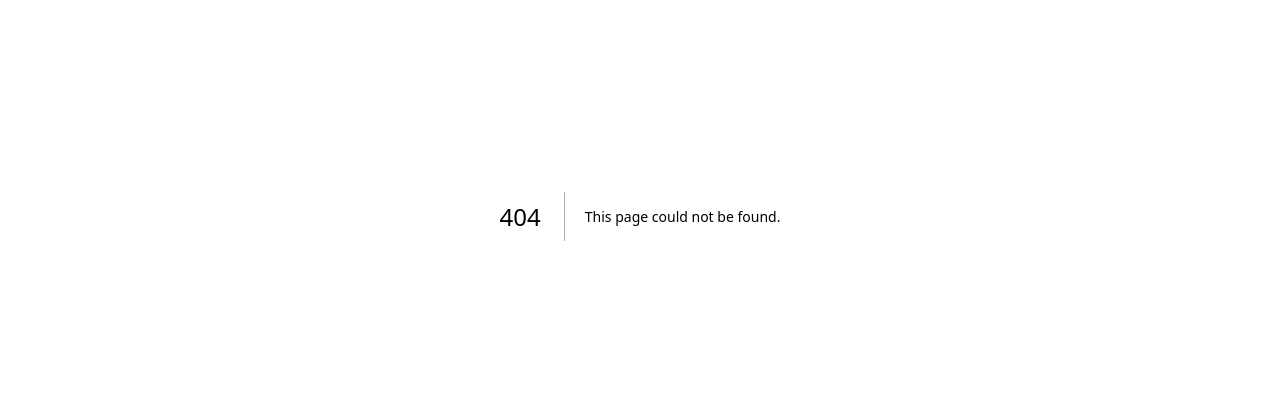
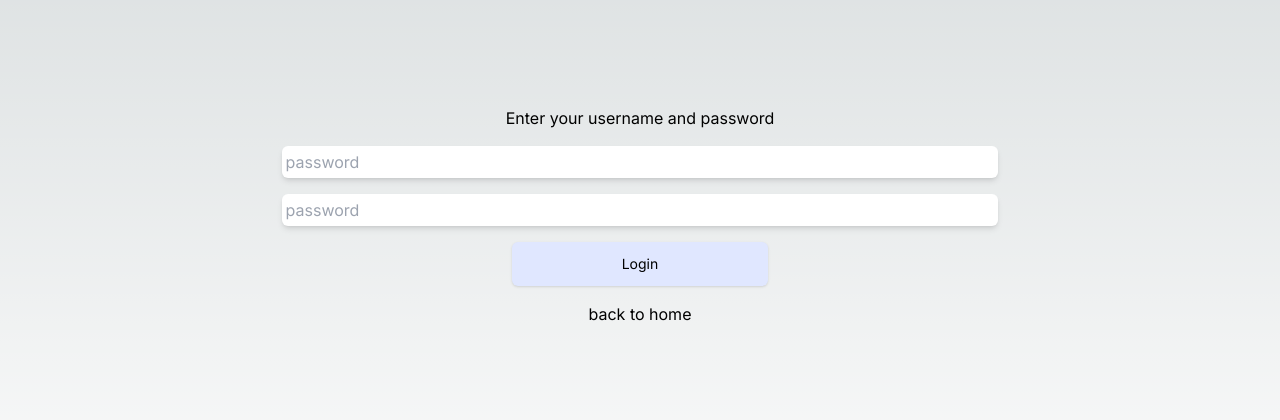
Before and after one commit to azzam2912/hagavi-blog-frontend, a Next.js app: page /login in a window 1280 px wide. Before the commit this address had no page. Shown: the part 184-604 px from the top of the page. Built offline with nearby package versions, Linux system fonts and the light colour scheme.

Commit message:
add username and password form

```diff
--- /dev/null
+++ b/app/api/auth/[...nextauth].ts
@@ -0,0 +1,13 @@
+import NextAuth from "next-auth";
+import Google from "next-auth/providers/google";
+
+export const authOptions = {
+    providers: [
+        Google({
+            clientId: process.env.NEXT_PUBLIC_GOOGLE_CLIENT_ID as string,
+            clientSecret: process.env.NEXT_PUBLIC_GOOGLE_CLIENT_secret as string,
+        }),
+    ],
+}
+
+export default NextAuth(authOptions)
--- /dev/null
+++ b/app/api/auth/[...nextauth]/route.ts
@@ -0,0 +1,5 @@
+import { authOptions } from "@/lib/auth";
+import NextAuth from "next-auth/next";
+
+const handler = NextAuth(authOptions);
+export { handler as GET, handler as POST};
--- a/app/blog/Blog.tsx
+++ b/app/blog/Blog.tsx
@@ -7,7 +7,7 @@ interface BlogProps {
 
 export default function Blog({ posts }: BlogProps) {
   return (
-    <div className="p-4 w-full">
+    <div className="p-2 w-full">
       {posts.map((_, index, arr) => (
         <PostCard key={index} post={posts[arr.length - index - 1]} />
       ))}
--- /dev/null
+++ b/app/login/page.tsx
@@ -0,0 +1,37 @@
+import { useRouter } from "next/router";
+import { useState } from "react";
+export default function Login() {
+    const [password, setPassword] = useState("");
+    const [username, setUserName] = useState("");
+    const router = useRouter();
+    const handleBackToHome = () => {
+        router.push("/");
+    }
+    const handleSubmit = () => {
+
+    }
+
+    return (
+        <main className="flex min-h-screen flex-col items-center justify-center">
+            <div className="flex flex-col items-center w-3/4 m-8 p-8">
+                Enter your username and password
+                <form className="flex-row justify-center items-center w-4/5 py-4 space-y-4" onSubmit={handleSubmit}>
+                    <div className="flex items-center justify-center">
+                        <label htmlFor="username" className="sr-only">username</label>
+                        <input value={username} onChange={e => setUserName(e.target.value)} type="text" name="username" id="username" className="shadow-md focus:ring-indigo-500 focus:border-indigo-500 block w-full sm:text-md border-gray-300 rounded-md text-black p-1" placeholder="password" />
+                    </div>
+                    <div className="flex items-center justify-center">
+                        <label htmlFor="password" className="sr-only">password</label>
+                        <input value={password} onChange={e => setPassword(e.target.value)} type="password" name="password" id="password" className="shadow-md focus:ring-indigo-500 focus:border-indigo-500 block w-full sm:text-md border-gray-300 rounded-md text-black p-1" placeholder="password" />
+                    </div>
+                    <div className="flex items-center justify-center">
+                        <button type="submit" className="items-center justify-center text-sm w-64 rounded-md shadow py-3 px-2 bg-indigo-100 text-black hover:ring-indigo-500 focus:bg-indigo-300 focus:text-white" >Login</button>
+                    </div>
+                </form>
+                <button className="hover:cursor-pointer hover:bg-slate-700 focus:bg-slate-400" onClick={handleBackToHome}>
+                    back to home
+                </button>
+            </div>
+        </main>
+    )
+}
--- /dev/null
+++ b/app/login/protected.tsx
@@ -0,0 +1,11 @@
+import { useSession } from "next-auth/react";
+
+export default function Admin() {
+    const { status } = useSession({
+        required: true,
+        onUnauthenticated() {
+            console.log("Not Authenticated")
+        },
+    })
+    return status;
+}
--- a/app/page.tsx
+++ b/app/page.tsx
@@ -35,6 +35,9 @@ export default function Home() {
   const handleClickAddPost = () => {
       router.push('/add-post')
   }
+  const handleClickLogin = () => {
+      router.push('/login')
+  }
   return (
     <main className="flex min-h-screen flex-col items-center justify-between p-16">
       <div className="z-10 w-full flex flex-col items-center justify-between font-mono text-sm lg:flex">
--- a/app/posts/PostCard.tsx
+++ b/app/posts/PostCard.tsx
@@ -14,7 +14,7 @@ interface PostCardProps {
 
 const PostCard: React.FC<PostCardProps> = ({ post }) => {
   return (
-    <div className="flex flex-col items-center m-4 p-1 border border-gray-300 p-4 rounded-md">
+    <div className="flex flex-col items-center m-2 p-1 border border-gray-300 p-2 rounded-md">
       <h2 className="text-xl font-bold">{post[0]}</h2>
       <p className="whitespace-pre-wrap">{post[1]}</p>
     </div>
--- /dev/null
+++ b/lib/auth.ts
@@ -0,0 +1,19 @@
+import NextAuth from "next-auth/next";
+import Google from "next-auth/providers/google";
+import Credentials from "next-auth/providers/credentials";
+import { NextAuthOptions } from "next-auth";
+
+export const authOptions: NextAuthOptions = {
+    pages: {
+        signIn: "/login",
+    },
+    session: {
+        strategy: "jwt",
+    },
+    providers: [
+        Google({
+            clientId: process.env.NEXT_PUBLIC_GOOGLE_CLIENT_ID as string,
+            clientSecret: process.env.NEXT_PUBLIC_GOOGLE_CLIENT_SECRET as string,
+        }),
+    ]
+}
--- a/package.json
+++ b/package.json
@@ -12,6 +12,7 @@
     "axios": "^1.6.7",
     "googleapis": "^132.0.0",
     "next": "14.1.0",
+    "next-auth": "^4.24.5",
     "react": "^18",
     "react-dom": "^18"
   },
```
Also changed, not shown: app/layout.tsx (+4 -3 lines), hagavi-blog-e3ff46f2518c.json (added, +13 -0 lines), app/api/auth/protected/route.ts (added), 2 other files (tests, documents, lock files or other folders).
